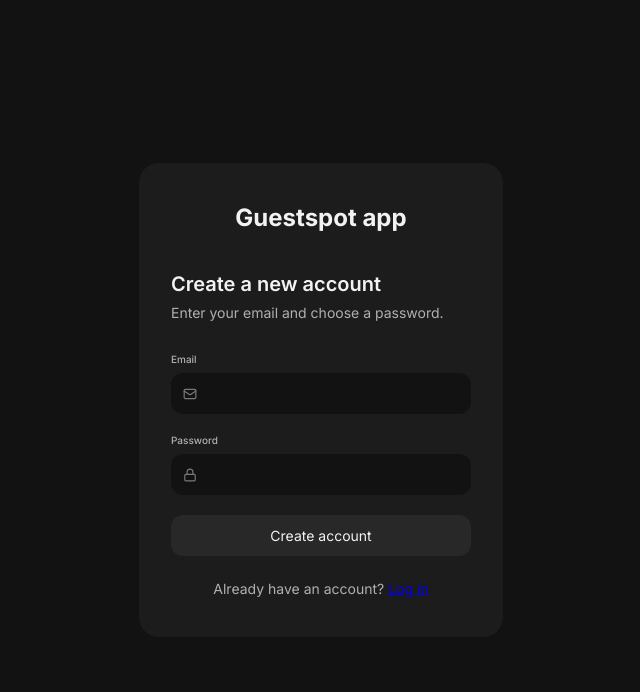
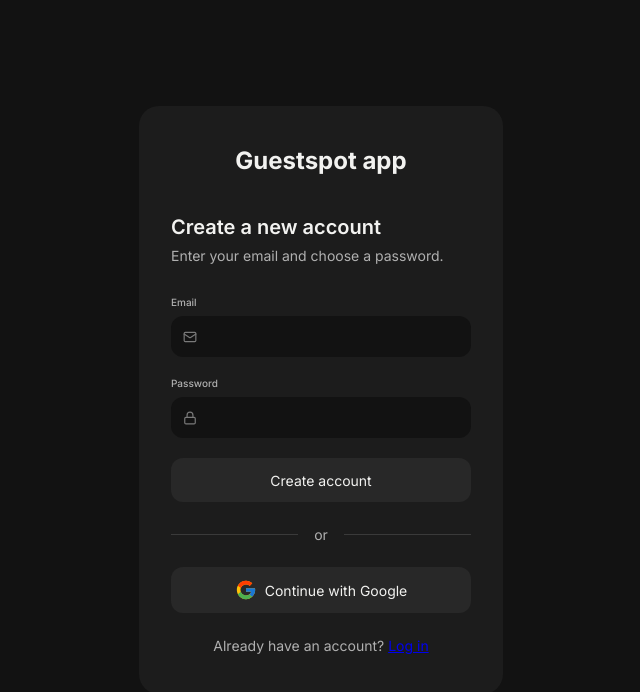
Before and after one commit to paulius-misevicius/guestspot, a React (Vite) app: page /sign-up in a window 1280 px wide. Shown: the top 692 px of the page, without its empty margins (319-959 px from the left). Built offline with nearby package versions, Linux system fonts and the light colour scheme; no server answers.

Commit message:
Add loading state and translated error messages to auth pages

```diff
--- a/src/components/AuthGoogle.jsx
+++ b/src/components/AuthGoogle.jsx
@@ -1,16 +1,20 @@
 import { signInWithGoogle } from "../utils"
 import { useNavigate } from "react-router"
+import { checkErrorMessage } from "../utils"
 
-export default function AuthGoogle() {
+export default function AuthGoogle({setError}) {
 
     const navigate = useNavigate()
 
     async function ContinueWithGoogle() {
+        setError(null)
+
         try {
             await signInWithGoogle()
             navigate("/")
         } catch (error) {
-            console.error(error)
+            const translatedError = checkErrorMessage(error)
+            setError(translatedError)
         }
     }
 
--- a/src/index.css
+++ b/src/index.css
@@ -508,8 +508,12 @@
   width: 16px;
 }
 .auth_submit-button {
+  display: flex;
+  justify-content: center;
+  align-items: center;
   padding-block: 12px;
   width: 100%;
+  height: 44px;
   border-radius: 12px;
   margin-top: 20px;
 }
--- a/src/pages/auth/Login.jsx
+++ b/src/pages/auth/Login.jsx
@@ -4,10 +4,12 @@
 import Email from "../../components/inputs/email"
 import Password from "../../components/inputs/Password"
 import AuthGoogle from "../../components/AuthGoogle"
+import { TailSpin } from "react-loader-spinner"
 
 export default function Login() {
 
     const [error, setError] = useState(null)
+    const [isLoading, setIsLoading] = useState(false)
     const [email, setEmail] = useState("")
     const [password, setPassword] = useState("")
 
@@ -16,13 +18,16 @@
     async function logInWithEmailAndPassword(event) {
         event.preventDefault()
         setError(null)
+        setIsLoading(true)
 
         try {
             await signInExistingUser(email, password)
+            setIsLoading(false)
             navigate("/")
         } catch(error) {
             const translatedError = checkErrorMessage(error)
             setError(translatedError)
+            setIsLoading(false)
         }
     }
 
@@ -33,30 +38,40 @@
             <div className="auth_fields">
                 <Email
                     value={email}
-                    onChange={event => setEmail(event.target.value)}
+                    onChange={event => {
+                        setEmail(event.target.value)
+                        setError(null)
+                    }}
                 />
                 <Password
                     value={password}
-                    onChange={event => setPassword(event.target.value)}
+                    onChange={event => {
+                        setPassword(event.target.value)
+                        setError(null)
+                    }}
                     password={password}
                 />
             </div>
-            <Link
-                className="auth_forgot-password"
-                to="../password-reset"
-            >
-                Forgot your password?
-            </Link>
+            <div className="auth_forgot-password">
+                <Link to="../password-reset">
+                    Forgot your password?
+                </Link>
+            </div>
             {error &&
                 <p className="error-msg">{error}</p>
                 }
-            <button className="auth_submit-button">Log in</button>
+            <button className="auth_submit-button">
+                {isLoading
+                    ? <TailSpin width="32" height="32" color="var(--text-muted)"/>
+                    : "Log in"
+                }
+            </button>
             <div className="auth_divider">
                 <span className="auth_divider_line"></span>
                 <span className="auth_divider_text">or</span>
                 <span className="auth_divider_line"></span>
             </div>
-            <AuthGoogle />
+            <AuthGoogle setError={setError} />
             <p className="auth_account-ask">Don't have an account? <Link to="../sign-up">Sign up</Link> </p>
         </form>
     )
--- a/src/pages/auth/Signup.jsx
+++ b/src/pages/auth/Signup.jsx
@@ -1,45 +1,67 @@
 import { Mail, Lock } from "lucide-react"
-import { signUpNewUser, verifyEmail } from "../../utils"
+import { signUpNewUser, verifyEmail, checkErrorMessage } from "../../utils"
 import { Link, useNavigate } from "react-router"
+import { useState } from "react"
+import Email from "../../components/inputs/email"
+import Password from "../../components/inputs/Password"
+import AuthGoogle from "../../components/AuthGoogle"
+import { TailSpin } from "react-loader-spinner"
 
 export default function Signup() {
 
+    const [error, setError] = useState(null)
+    const [isLoading, setIsLoading] = useState(false)
+    const [email, setEmail] = useState("")
+    const [password, setPassword] = useState("")
+
     const navigate = useNavigate()
 
-    async function createNewAccount(formData) {
-        const email = formData.get("email")
-        const password = formData.get("password")
+    async function createNewAccount(event) {
+        event.preventDefault()
+        setError(null)
+        setIsLoading(true)
 
         try {
             await signUpNewUser(email, password)
-            await verifyEmail()
+            setIsLoading(false)
             navigate("/")
         } catch (error) {
-            console.error(error.message)
+            const translatedError = checkErrorMessage(error)
+            setError(translatedError)
+            setIsLoading(false)
         }
     }
 
     return (
-        <form action={createNewAccount} className="auth_form">
+        <form onSubmit={createNewAccount} className="auth_form">
             <h2>Create a new account</h2>
             <p>Enter your email and choose a password.</p>
             <div className="auth_fields">
-                <div className="auth_field">
-                    <label htmlFor="email">Email</label>
-                    <div className="input-container">
-                        <Mail className="input-icon auth_mail-icon" />
-                        <input required name="email" id="email" type="email" />
-                    </div>
-                </div>
-                <div className="auth_field">
-                    <label htmlFor="password">Password</label>
-                    <div className="input-container">
-                        <Lock className="input-icon auth_password-icon" />
-                        <input required name="password" id="password" type="password" />
-                    </div>
-                </div>
+                <Email
+                    value={email}
+                    onChange={event => setEmail(event.target.value)}
+                />
+                <Password
+                    value={password}
+                    onChange={event => setPassword(event.target.value)}
+                    password={password}
+                />
             </div>
-            <button className="auth_submit-button">Create account</button>
+            {error &&
+                <p className="error-msg">{error}</p>
+                }
+            <button className="auth_submit-button">
+                {isLoading
+                    ? <TailSpin width="32" height="32" color="var(--text-muted)"/>
+                    : "Create account"
+                }
+            </button>
+            <div className="auth_divider">
+                <span className="auth_divider_line"></span>
+                <span className="auth_divider_text">or</span>
+                <span className="auth_divider_line"></span>
+            </div>
+            <AuthGoogle setError={setError} />
             <p className="auth_account-ask">Already have an account? <Link to="../log-in">Log in</Link> </p>
         </form>
     )
--- a/src/utils.js
+++ b/src/utils.js
@@ -16,7 +16,24 @@
         return "Incorrect email or password."
     } else if (error.message === "Firebase: Error (auth/network-request-failed).") {
         return "Please check your internet connection."
-    } else return error.message
+    } else if (error.message === "Firebase: Error (auth/invalid-email).") {
+        return "Please check your email address."
+    } else if (error.message === "Firebase: Error (auth/missing-password).") {
+        return "Please check your password."
+    } else if (error.message === "Firebase: Error (auth/missing-email).") {
+        return "Please check your email."
+    } else if (error.message === "Firebase: Error (auth/too-many-requests).") {
+        return "Please try again in a few seconds."
+    } else if (error.message === "Firebase: Password should be at least 6 characters (auth/weak-password).") {
+        return "Password should be at least 6 characters."
+    } else if (
+        error.message === "Firebase: Error (auth/internal-error)."
+        || error.message === "Firebase: Error (auth/popup-closed-by-user)."
+        || error.message === "Firebase: Error (auth/cancelled-popup-request)."
+    ) {
+        return "Something went wrong. Please try again."
+    }
+    else return error.message
 }
 
 // Firebase functions
```
